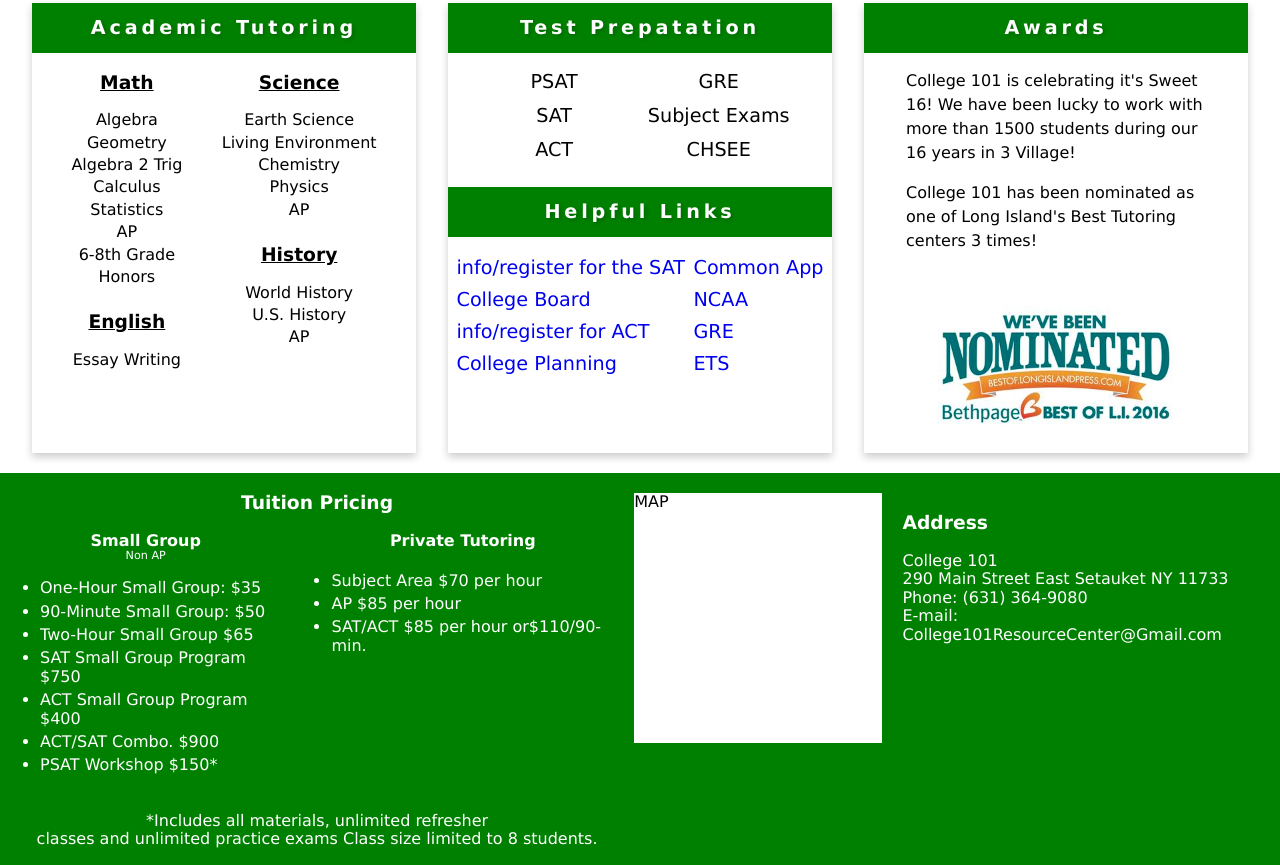
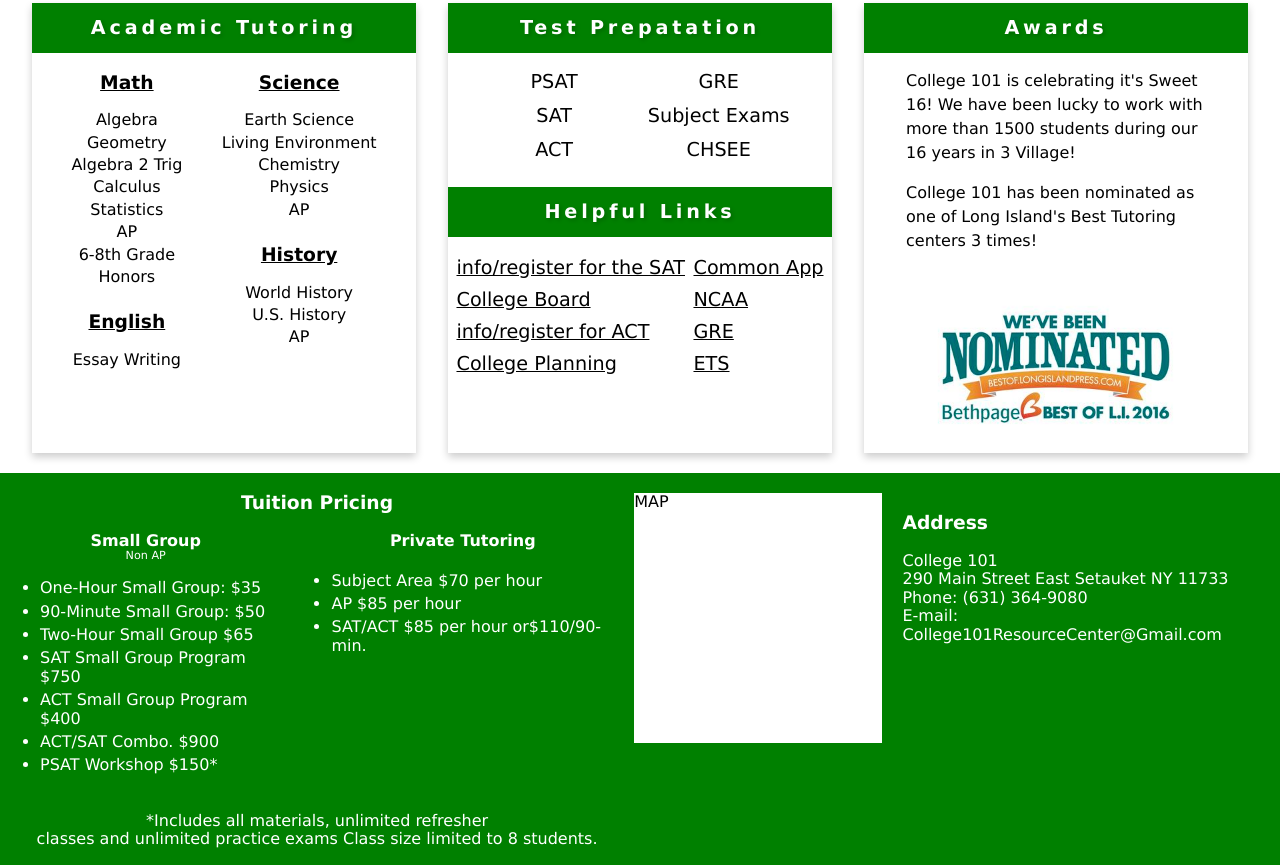
Before and after one commit to wildpow/college-101, a Gatsby site: page / in a window 1280 px wide. Shown: the part 697-1562 px from the top of the page. Built offline with nearby package versions, Linux system fonts and the light colour scheme; Gatsby itself is replaced by a stand-in of ours.

Commit message:
added text decoration to links and hover

```diff
--- a/src/components/homePage/links.js
+++ b/src/components/homePage/links.js
@@ -14,7 +14,12 @@
     padding-bottom: 10px;
   }
   ul li a {
-    text-decoration: none;
+    /* text-decoration: none; */
+    color: black;
+    transition: all 0.3s ease-in-out;
+  }
+  ul li a:hover {
+    color: green;
   }
 `;
 const LinkStore = [
```
